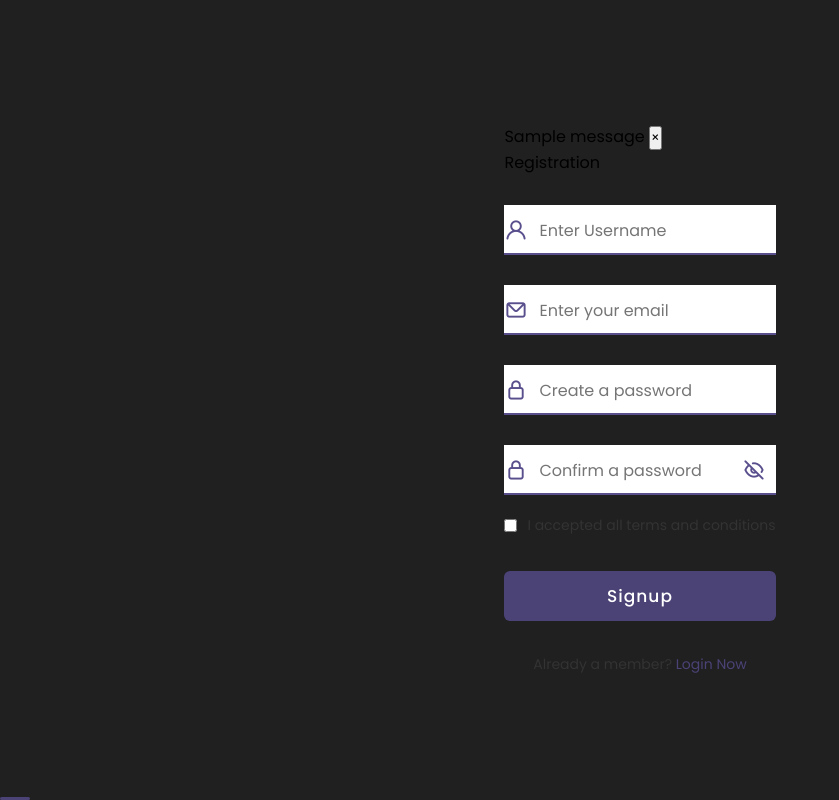
After one commit to JeremieDiaz/attendance_checker, a Flask app: page /sign_up in a window 1280 px wide. The commit adds this page. Shown: the whole page, without its empty margins (0-839 px from the left). Run offline with Flask 3, Linux system fonts and the light colour scheme; one stand-in notice (Sample message) is shown.

Commit message:
Initialize login and registration api

```diff
--- /dev/null
+++ b/frontend/auth.py
@@ -0,0 +1,39 @@
+from flask import Blueprint, render_template, request, flash, jsonify
+import flask
+
+auth = Blueprint('auth', __name__)
+
+#all of these are yet to be connected to the database.
+
+#these are the routes for login and registration
+
+@auth.route('/login', methods=['GET', 'POST'])
+def login():
+    return render_template("auth.html")
+
+@auth.route('/logout')
+def logout():
+    return render_template("auth.html")
+
+#the problem here is i can't render the err/res to the templates using jinja, see if you could fix it?
+@auth.route('/sign_up', methods=['GET', 'POST'])
+def register():
+    if request.method == 'POST':
+        username = request.form.get('rusername')
+        email = request.form.get('remail')
+        password = request.form.get('rpassword')
+        confirm_password = request.form.get('rconfirm_password')
+
+        if len(email) < 4:
+            flash('Email must greater than 3 characters', category='error')
+        elif len(username) < 2:
+            flash('username must greater than 2 characters', category='error')
+        elif password != confirm_password:
+            flash('Passwords don\'t match', category='error')
+        elif len(password) <7:
+            flash('Password must be at least 7 characters', category='error')
+        else:
+            flash('Account created!', category='success')
+
+        return jsonify(messages=list(flask.get_flashed_messages()))
+    return render_template("register.html")
--- /dev/null
+++ b/frontend/templates/register.html
@@ -0,0 +1,73 @@
+<!DOCTYPE html>
+<html lang="en">
+<head>
+    <meta charset="UTF-8">
+    <meta name="viewport" content="width=device-width, initial-scale=1.0">
+
+    <!-- ===== Iconscout CSS ===== -->
+    <link rel="stylesheet" href="https://unicons.iconscout.com/release/v4.0.0/css/line.css">
+    <!-- ===== CSS ===== -->
+    <link rel="stylesheet" href="../static/auth.css">
+
+    <title>Sign-Up</title>
+</head>
+<body>
+    <!--I separated login from register and move it to this file-->
+    <!--I can't get my alert message here using jinja-->
+    <div class="form signup" id="signup-form">
+        {% with messages = get_flashed_messages(with_categories=true) %} {% if
+            messages %} {% for category, message in messages %} {% if category ==
+            'error' %}
+            <div class="alert alert-danger alter-dismissable fade show" role="alert">
+              {{ message }}
+              <button type="button" class="close" data-dismiss="alert">
+                <span aria-hidden="true">&times;</span>
+              </button>
+            </div>
+            {% else %}
+            <div class="alert alert-success alter-dismissable fade show" role="alert">
+              {{ message }}
+              <button type="button" class="close" data-dismiss="alert">
+                <span aria-hidden="true">&times;</span>
+              </button>
+            </div>
+            {% endif %} {% endfor %} {% endif %} {% endwith %}
+
+            <!--The code above was supposed to be the err/res msg on the signup form-->
+        <span class="title">Registration</span>
+        <form action="/sign_up" method="POST">
+            <div class="input-field">
+                <input type="text" placeholder="Enter Username" name="rusername">
+                <i class="uil uil-user"></i>
+            </div>
+            <div class="input-field">
+                <input type="text" placeholder="Enter your email" name="remail">
+                <i class="uil uil-envelope icon"></i>
+            </div>
+            <div class="input-field">
+                <input type="password" class="password" placeholder="Create a password" name="rpassword" >
+                <i class="uil uil-lock icon"></i>
+            </div>
+            <div class="input-field">
+                <input type="password" class="password" placeholder="Confirm a password" name="rconfirm_password" >
+                <i class="uil uil-lock icon"></i>
+                <i class="uil uil-eye-slash showHidePw"></i>
+            </div>
+            <div class="checkbox-text">
+                <div class="checkbox-content">
+                    <input type="checkbox" id="termCon">
+                    <label for="termCon" class="text">I accepted all terms and conditions</label>
+                </div>
+            </div>
+            <div class="input-field button">
+                <input type="submit" value="Signup">
+            </div>
+        </form>
+        <div class="login-signup">
+            <span class="text">Already a member?
+                <a href="#" class="text login-link">Login Now</a>
+            </span>
+        </div>
+    </div>
+</body>
+</html>
--- /dev/null
+++ b/main.py
@@ -0,0 +1,8 @@
+from frontend import create_app
+
+app = create_app()
+
+if __name__ == '__main__':
+    app.run(debug=True)
+
+#run the program here. it is connected to the init.py in the frontend
```
Also changed, not shown: frontend/__init__.py (added, +18 -0 lines), frontend/main.py (deleted, +0 -38 lines), frontend/static/js/auth.js (+31 -12 lines), frontend/templates/auth.html (+4 -41 lines), frontend/views.py (added, +8 -0 lines), frontend/models.py (added).
